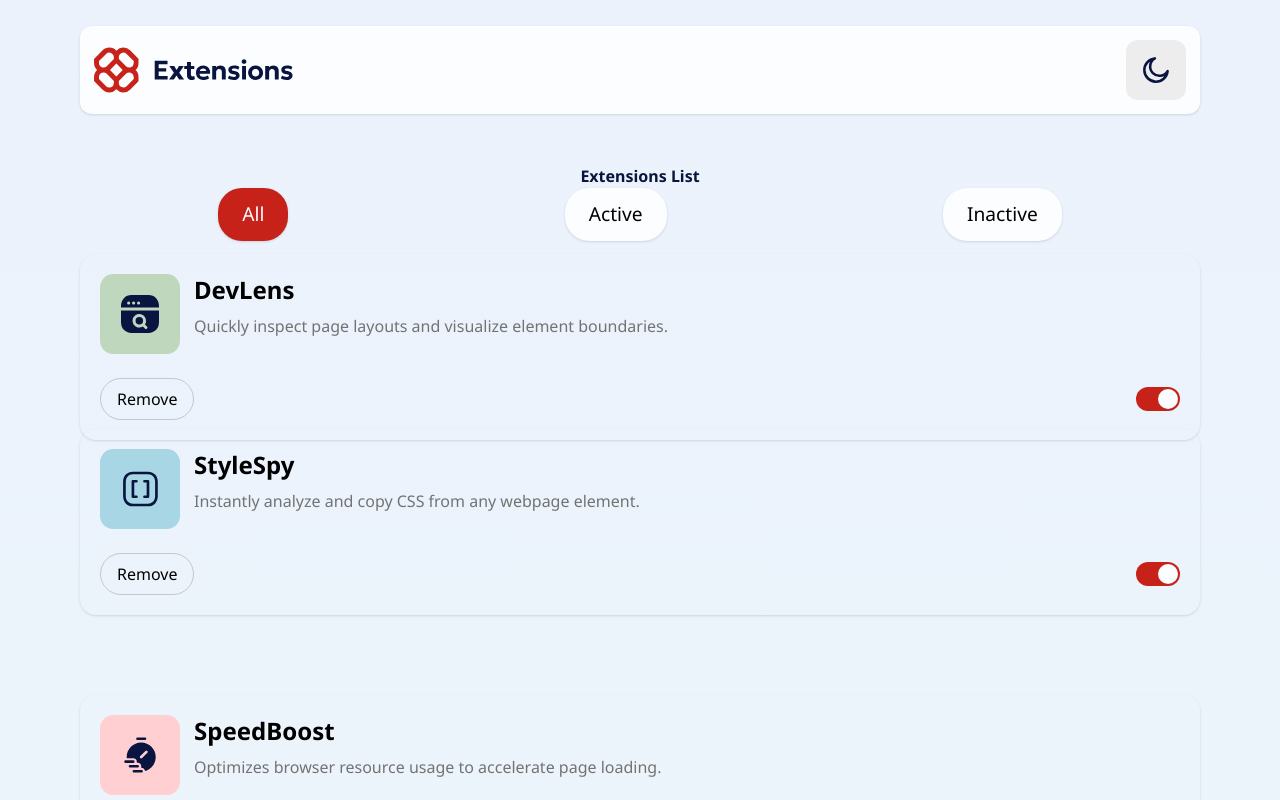
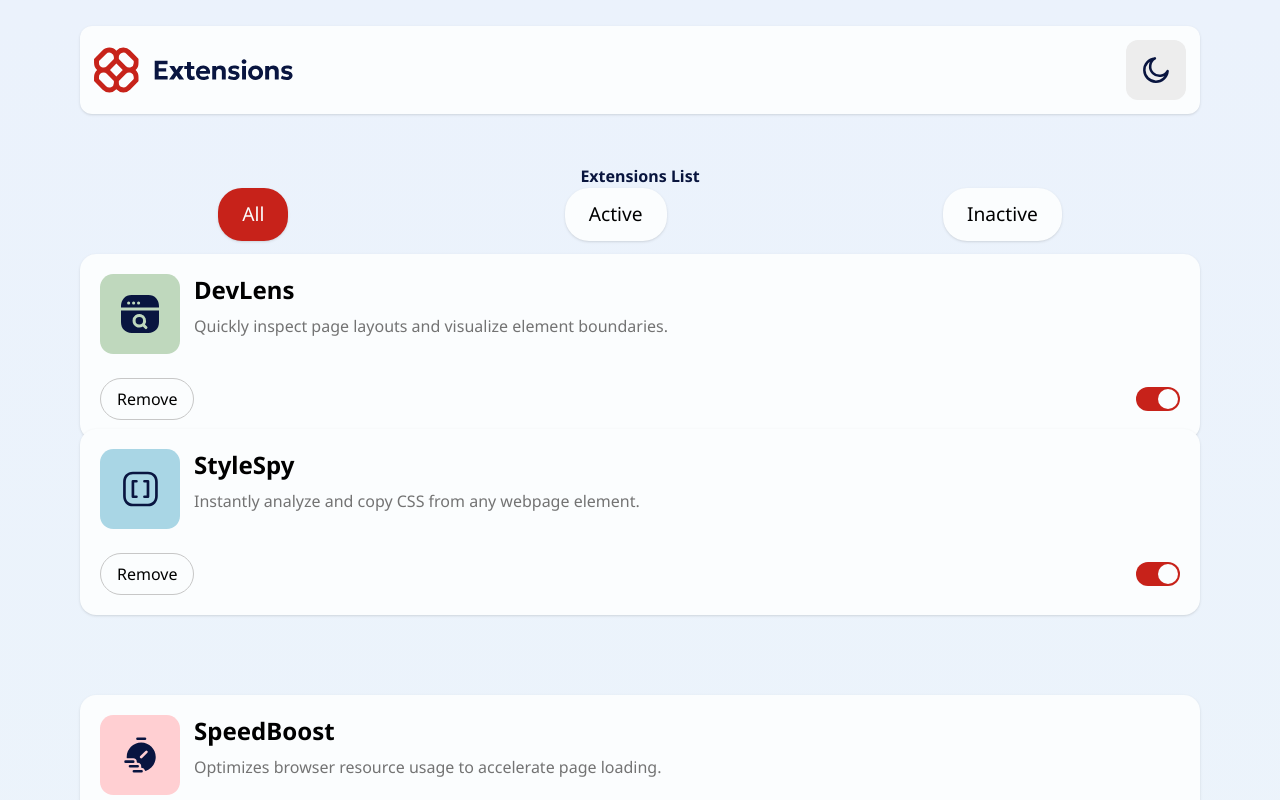
Before and after one commit to ed-matheus/next-browser-extensions-manager, a Next.js app: page / in a window 1280 px wide. Shown: the top 800 px of the page. Built offline with nearby package versions, Linux system fonts and the light colour scheme.

Commit message:
a little change in the card component.

```diff
--- a/src/components/ExtensionCard.tsx
+++ b/src/components/ExtensionCard.tsx
@@ -24,7 +24,7 @@ const ExtensionCard: React.FC<ExtensionCardProps> = ({
 	// console.log(`${name} | ${description} | ${icon} | ${isActive}`);
 
 	return (
-		<div className={`p-5 ${isDarkMode ? 'bg-neutral-800' : ''} shadow rounded-2xl w-full mb-4`}>
+		<div className={`p-5 ${isDarkMode ? 'bg-neutral-800' : 'bg-neutral-0'} shadow rounded-2xl w-full mb-4`}>
 			<div className="flex items-start">
 				<Image src={icon} alt="extension logo" width={80} height={80} />
 
```
